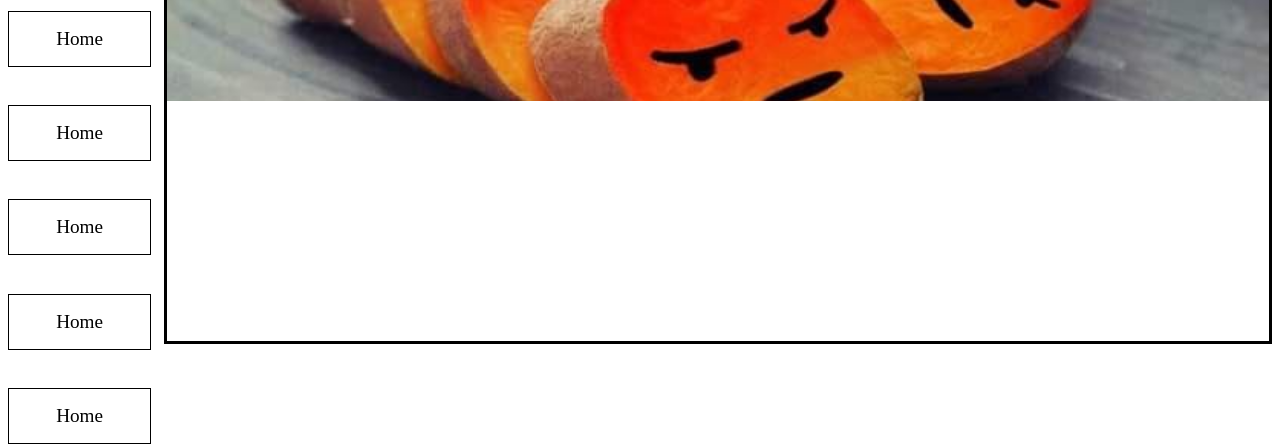
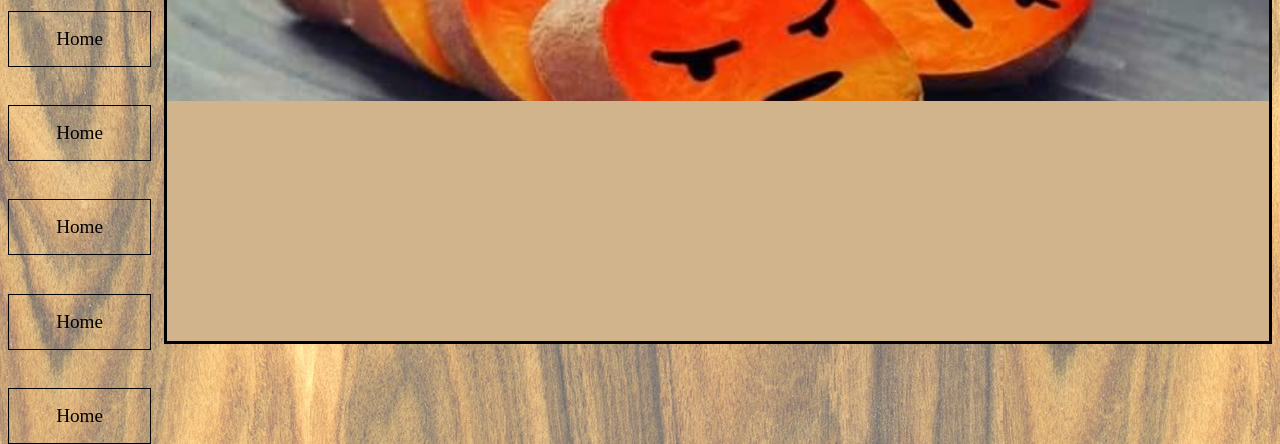
Before and after one commit to Serrowxd/MHSHardwood, a plain HTML site: page index.html in a window 1280 px wide. Shown: the part 599-1043 px from the top of the page. Drawn offline with Linux system fonts and the light colour scheme.

Commit message:
updated background image

```diff
--- a/css/styles.less
+++ b/css/styles.less
@@ -1,6 +1,10 @@
 // ***
 // Global
 // ***
+
+html {
+  background-image: url(../assets/exotic.jpg);
+}
 
 div {
   display: flex;
@@ -73,6 +77,8 @@ div {
   border: 3px solid black;
   width: 100%;
   height: 70vh;
+  overflow: auto;
+  background-color: tan;
 }
 
 .daily_banner {
```
Also changed, not shown: assets/exotic.jpg (added), css/styles.css.
